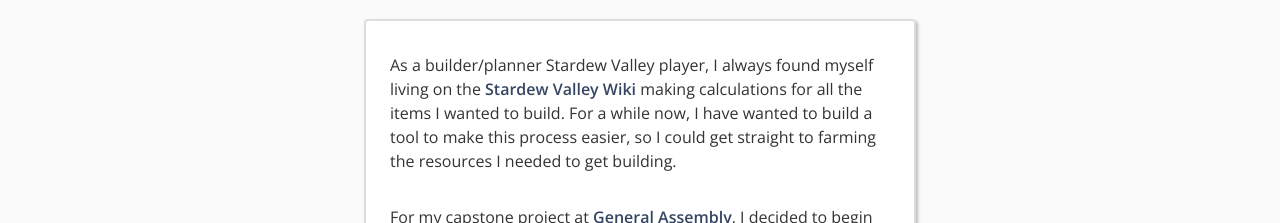
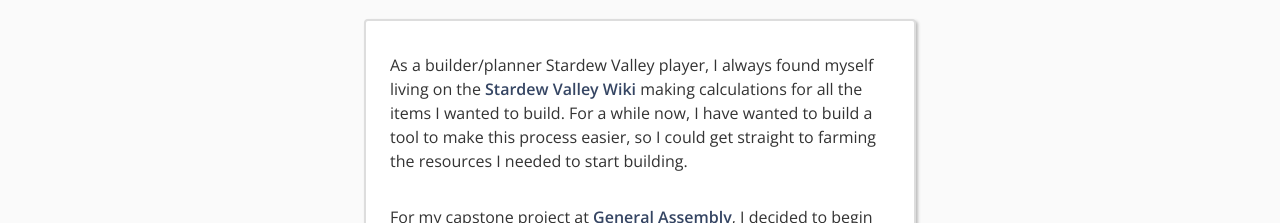
Before and after one commit to kirstengreen/sdv-resource-calculator, a Vue app: page / in a window 1280 px wide. Shown: the part 149-372 px from the top of the page. Built offline with nearby package versions, Linux system fonts and the light colour scheme.

Commit message:
Updated link styles

```diff
--- a/src/App.vue
+++ b/src/App.vue
@@ -84,12 +84,11 @@ a {
   color: rgb( 53, 69, 99 );
   font-weight: 600;
   text-decoration: none;
-
 }
 
 a:hover {
   opacity: .8;
-  /* border-bottom: 2px solid rgb( 53, 69, 99 ); */
+  border-bottom: 2px solid rgb( 53, 69, 99 );
 }
 
 
--- a/src/components/Footer.vue
+++ b/src/components/Footer.vue
@@ -33,6 +33,7 @@ a {
 
 a:hover {
   opacity: .8;
+  border: none;
 }
 
 </style>
--- a/src/components/Header.vue
+++ b/src/components/Header.vue
@@ -1,7 +1,7 @@
 <template>
   <header>
     <div class="header-content">
-      <router-link to="/"><h3>SDV Resource Tool</h3></router-link>
+      <h3><router-link :to="{ name:'Home' }">SDV Resource Tool</router-link></h3>
       <nav>
         <router-link :to="{ name:'Home' }">Home</router-link>
         <router-link :to="{ name:'ResourceCalculator' }">Calculator</router-link>
@@ -54,6 +54,7 @@ nav a {
 
 nav a:hover {
   opacity: .8;
+  border: none;
 }
 
 </style>
--- a/src/views/Home.vue
+++ b/src/views/Home.vue
@@ -4,26 +4,13 @@
       <h1>Welcome to the Stardew Valley Resource Calculator</h1>
     </div>
     <div class="homepage-content">
-      <p>As a builder/planner Stardew Valley player, I always found myself living on the <a href="https://stardewvalleywiki.com/Stardew_Valley_Wiki" target="_blank">Stardew Valley Wiki</a> making calculations for all the items I wanted to build. For a while now, I have wanted to build a tool to make this process easier, so I could get straight to farming the resources I needed to get building.</p>
+      <p>As a builder/planner Stardew Valley player, I always found myself living on the <a href="https://stardewvalleywiki.com/Stardew_Valley_Wiki" target="_blank">Stardew Valley Wiki</a> making calculations for all the items I wanted to build. For a while now, I have wanted to build a tool to make this process easier, so I could get straight to farming the resources I needed to start building.</p>
       <p>For my capstone project at <a href="https://generalassemb.ly/" target="_blank">General Assembly</a>, I decided to begin the process of making this tool. If you have some time, would you give it a go?</p>
       <button class='btn' @click="$router.push({ name: 'ResourceCalculator' })">Calculate resources</button>
     </div>
     <div class="content-footer"></div>
   </div>
 </template>
-
-
-
-<script>
-
-export default {
-
-  components: {
-
-  }
-}
-
-</script>
 
 
 
```
